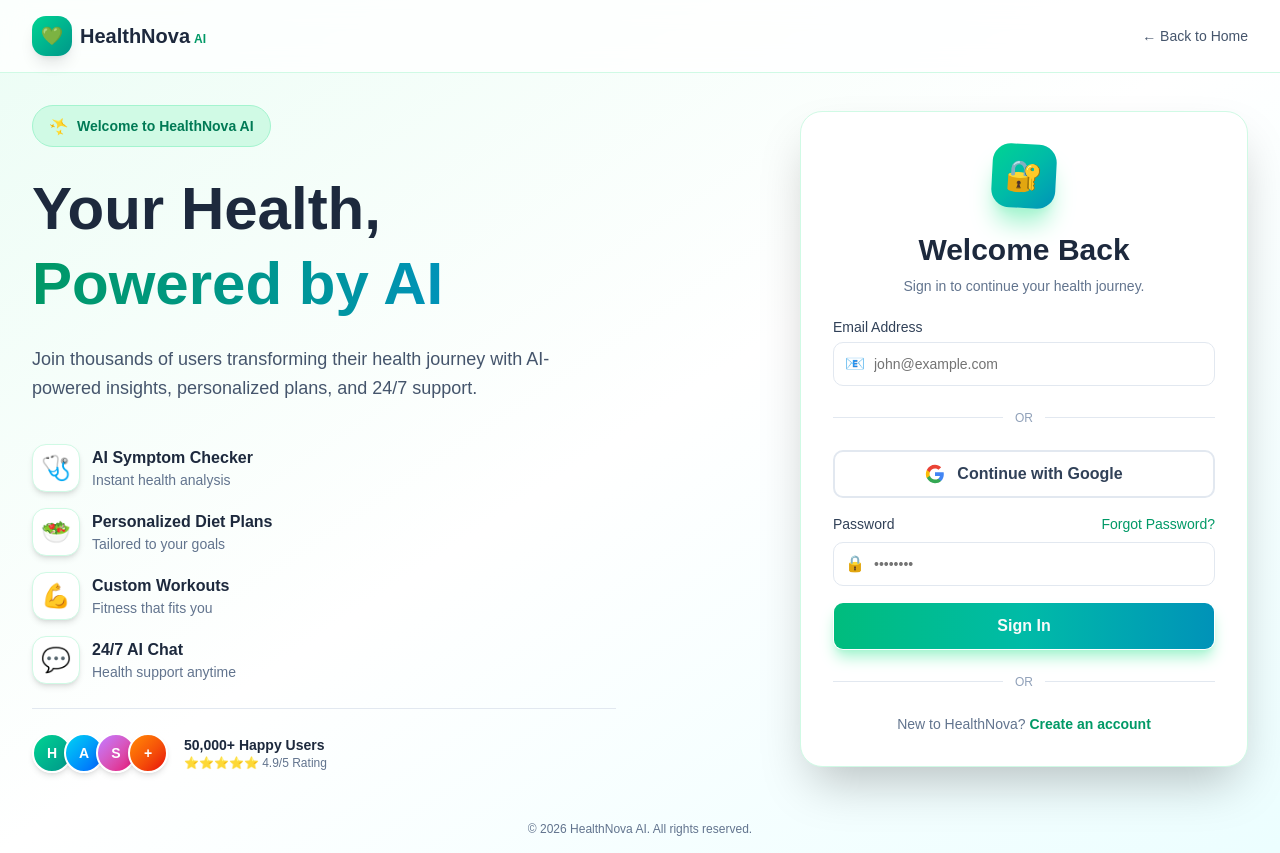
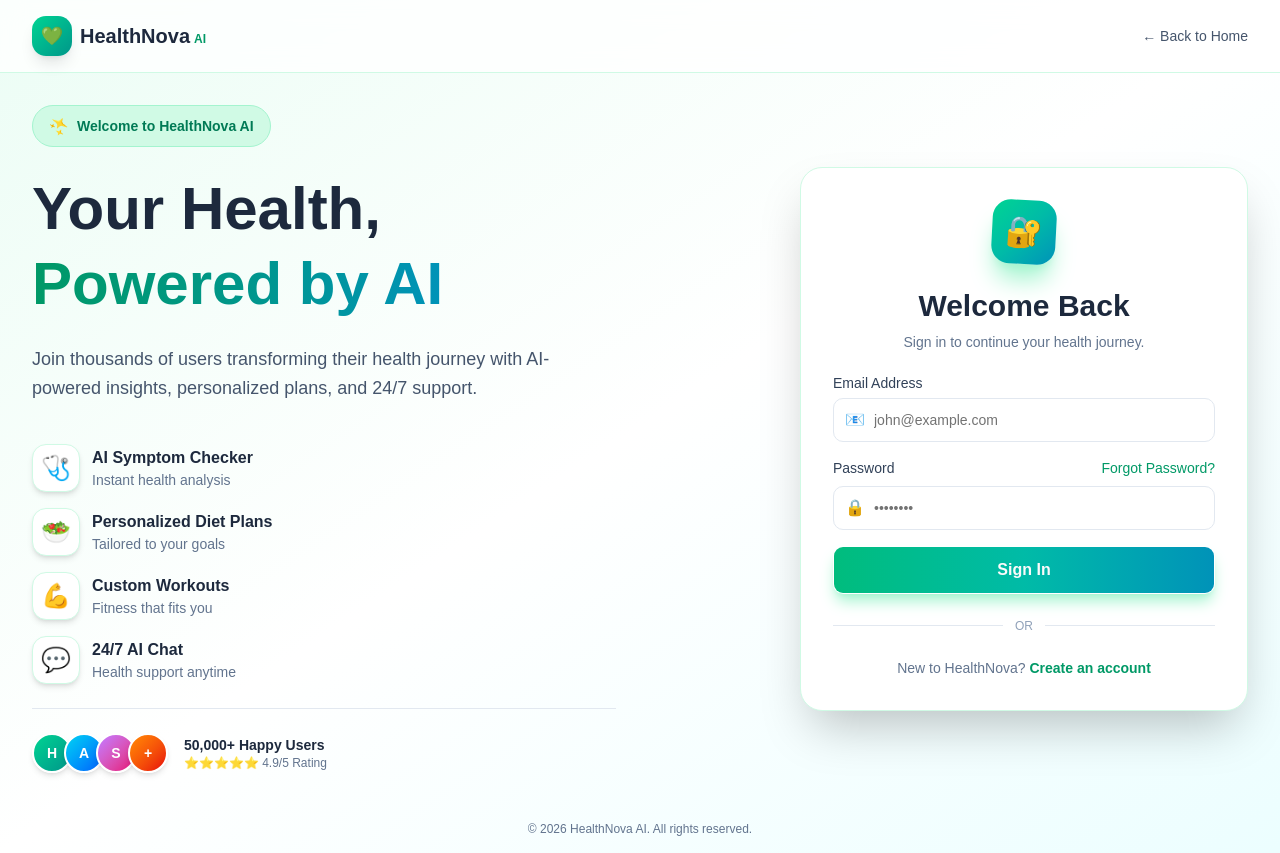
Before and after one commit to ihasseeb/HealthNova.com, a React (Vite) app in the folder frontend/: page /login in a window 1280 px wide. Built offline with nearby package versions, Linux system fonts and the light colour scheme.

Commit message:
fix Oauth

```diff
--- a/frontend/src/pages/auth/Login.tsx
+++ b/frontend/src/pages/auth/Login.tsx
@@ -62,42 +62,6 @@ const Login = () => {
             <p className="text-xs text-red-500 mt-1">{errors.email.message}</p>
           )}
         </div>
-
-        {/* Divider */}
-        <div className="relative my-6">
-          <div className="absolute inset-0 flex items-center">
-            <div className="w-full border-t border-slate-200" />
-          </div>
-          <div className="relative flex justify-center text-xs">
-            <span className="px-3 bg-white text-slate-400">OR</span>
-          </div>
-        </div>
-
-        {/* Google Login Button */}
-        <a
-          href={`${import.meta.env.VITE_API_URL}/auth/google`}
-          className="w-full flex items-center justify-center gap-3 h-12 border-2 border-slate-200 rounded-lg hover:bg-slate-50 transition font-semibold text-slate-700"
-        >
-          <svg className="w-5 h-5" viewBox="0 0 24 24">
-            <path
-              fill="#4285F4"
-              d="M22.56 12.25c0-.78-.07-1.53-.2-2.25H12v4.26h5.92c-.26 1.37-1.04 2.53-2.21 3.31v2.77h3.57c2.08-1.92 3.28-4.74 3.28-8.09z"
-            />
-            <path
-              fill="#34A853"
-              d="M12 23c2.97 0 5.46-.98 7.28-2.66l-3.57-2.77c-.98.66-2.23 1.06-3.71 1.06-2.86 0-5.29-1.93-6.16-4.53H2.18v2.84C3.99 20.53 7.7 23 12 23z"
-            />
-            <path
-              fill="#FBBC05"
-              d="M5.84 14.09c-.22-.66-.35-1.36-.35-2.09s.13-1.43.35-2.09V7.07H2.18C1.43 8.55 1 10.22 1 12s.43 3.45 1.18 4.93l2.85-2.22.81-.62z"
-            />
-            <path
-              fill="#EA4335"
-              d="M12 5.38c1.62 0 3.06.56 4.21 1.64l3.15-3.15C17.45 2.09 14.97 1 12 1 7.7 1 3.99 3.47 2.18 7.07l3.66 2.84c.87-2.6 3.3-4.53 6.16-4.53z"
-            />
-          </svg>
-          Continue with Google
-        </a>
 
         {/* Password */}
         <div className="space-y-2">
```
Also changed, not shown: 1 other file (tests, documents, lock files or other folders).
